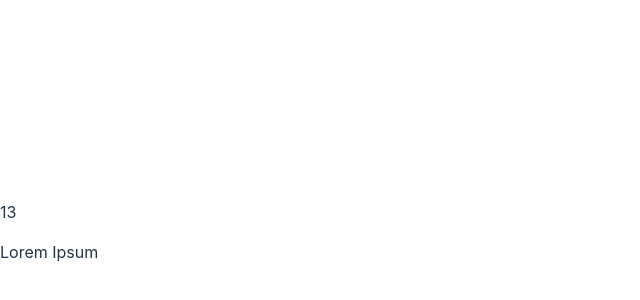
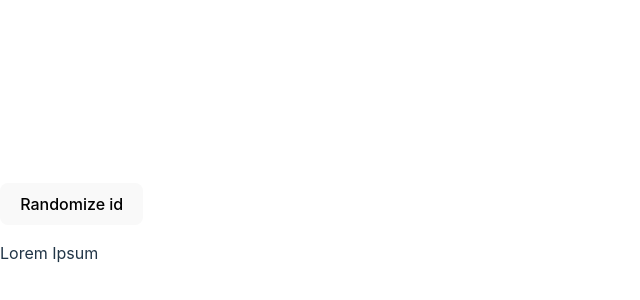
Before and after one commit to bmalvo/homeworks_react_vite, a React (Vite) app in the folder excessive-rendering/: page / in a window 1280 px wide. Shown: the part 168-468 px from the top of the page, without its empty margins (0-640 px from the left). Built offline with nearby package versions, Linux system fonts and the light colour scheme.

Commit message:
add Parent.tsx

```diff
--- a/excessive-rendering/src/App.tsx
+++ b/excessive-rendering/src/App.tsx
@@ -1,20 +1,19 @@
 import { useCallback, useEffect, useState } from "react"
-import { ChildWithFunction } from "./ChildFithFunction"
+// import { ChildWithFunction } from "./ChildFithFunction"
+import { Parent } from "./Parent"
 
 export const App = () => {
 
-  const [counter, setCounter] = useState(0);
+  const [id, setId] = useState(1000)
 
+  const randomizeId = () => {
 
-
-  const foo = useCallback((value: number) => {
-    console.log('adding', value)
-    setCounter(prevCounter => prevCounter + value)
-  },[])
+    setId(Math.round(Math.random() * 10000));
+  }
 
   return <div>
-    <p>{counter}</p>
-    <ChildWithFunction callback={foo} />
+    <button onClick={randomizeId}>Randomize id</button>
+    <Parent id={id} />
     </div>
 }
 
--- /dev/null
+++ b/excessive-rendering/src/Parent.tsx
@@ -0,0 +1,20 @@
+import { useCallback } from "react";
+import { ChildWithFunction } from "./ChildFithFunction";
+
+type ParentProps = {
+  id: number;
+}
+
+export const Parent = ({id}: ParentProps) => {
+
+  const foo = useCallback((value: number) => {
+    const url = `https://api.test.com/${id}?value=${value}`
+    console.log('calling', url)
+
+  },[id])
+
+  return <div>
+
+    <ChildWithFunction callback={foo} />
+    </div>
+}
```
